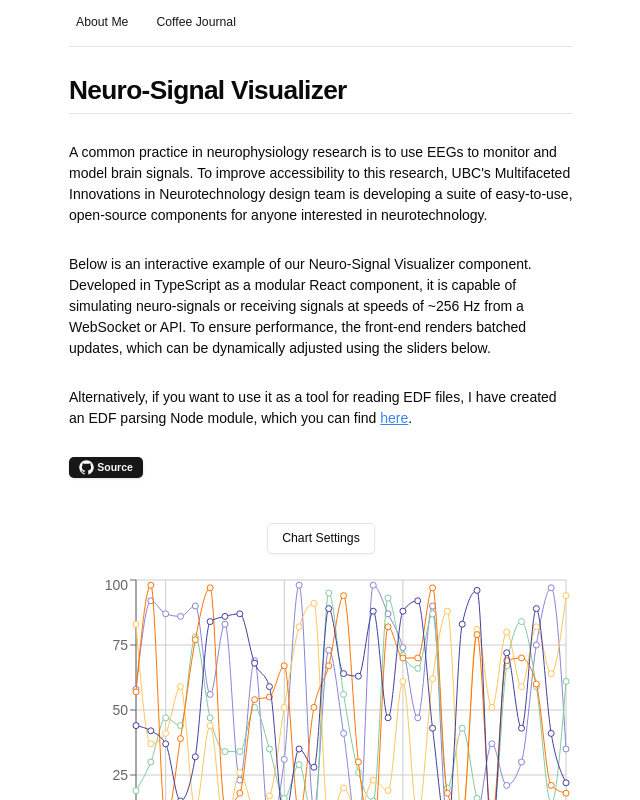
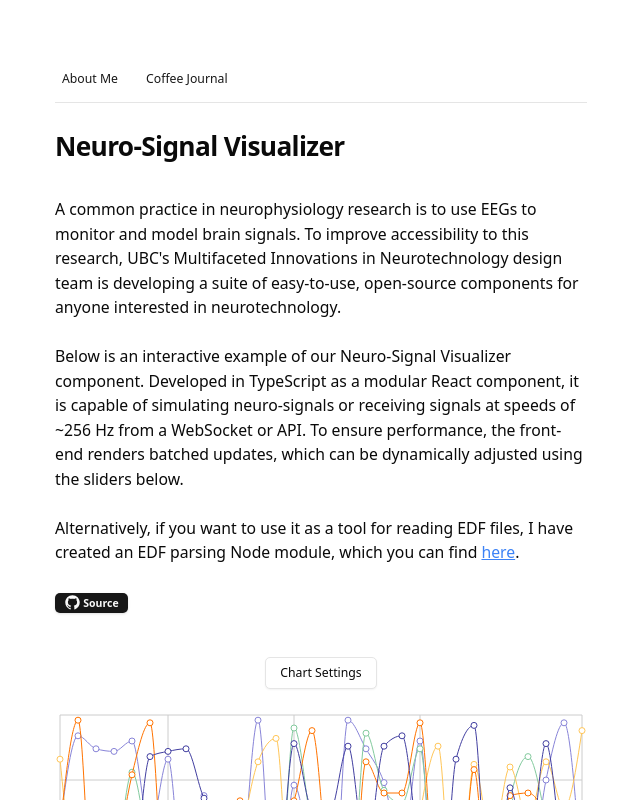
Before and after one commit to yood2/yood2.github.io, a Next.js app: page /neuro in a window 1280 px wide. Shown: the top 800 px of the page, without its empty margins (319-959 px from the left). Built offline with nearby package versions, Linux system fonts and the light colour scheme.

Commit message:
updated dimensions again

```diff
--- a/app/coffee/components/generator.tsx
+++ b/app/coffee/components/generator.tsx
@@ -34,7 +34,7 @@ export default function Generator() {
 
     return (
         <>
-            <Card className="w-[350px]">
+            <Card className="">
                 <CardHeader>
                     <CardTitle>Calculator</CardTitle>
                     <CardDescription>
--- a/app/coffee/page.tsx
+++ b/app/coffee/page.tsx
@@ -5,8 +5,17 @@ import Generator from './components/generator';
 export default function Coffee() {
     return (
         <>
-            <p>Still building!</p>
-            <Generator />
+            <div className="space-y-8 py-8">
+                <h2 className="scroll-m-20 pb-2 text-3xl font-semibold tracking-tight first:mt-0">
+                    Coffee Journal
+                </h2>
+                <p className="text-base sm:text-lg">
+                    Still building! This is where I plan to put my coffee notes.
+                </p>
+            </div>
+            <div>
+                <Generator />
+            </div>
         </>
     );
 }
--- a/app/layout.tsx
+++ b/app/layout.tsx
@@ -27,14 +27,10 @@ export default function RootLayout({
     return (
         <html lang="en">
             <body
-                className={`${geistSans.variable} ${geistMono.variable} antialiased`}
+                className={`${geistSans.variable} ${geistMono.variable}, min-h-screen bg-background font-sans antialiased max-w-2xl mx-auto py-8 sm:py-16 px-8`}
             >
-                <div className="flex justify-center">
-                    <div className="flex flex-col space-y-8 max-w-xl">
-                        <Navbar />
-                        {children}
-                    </div>
-                </div>
+                <Navbar />
+                {children}
             </body>
         </html>
     );
--- a/app/neuro/components/LineChart.tsx
+++ b/app/neuro/components/LineChart.tsx
@@ -5,6 +5,7 @@ import {
     XAxis,
     YAxis,
     Tooltip,
+    ResponsiveContainer,
 } from 'recharts';
 
 import useRenderTracker from '../hooks/useRenderTracker';
@@ -15,10 +16,11 @@ const LineCharts: React.FC<{ renderData: Props[] }> = ({ renderData }) => {
 
     return (
         <>
-            <LineChart width={500} height={300} data={renderData}>
+            <ResponsiveContainer width="100%" height={300}>
+                <LineChart data={renderData}>
                     <CartesianGrid stroke="#ccc" />
                     <XAxis dataKey="time" />
-                <YAxis />
+
                     <Tooltip />
                     <Line
                         type="monotone"
@@ -51,6 +53,7 @@ const LineCharts: React.FC<{ renderData: Props[] }> = ({ renderData }) => {
                         stroke="#413ea0"
                     />
                 </LineChart>
+            </ResponsiveContainer>
             <h2>fps: {fps}</h2>
         </>
     );
--- a/app/neuro/page.tsx
+++ b/app/neuro/page.tsx
@@ -24,29 +24,31 @@ const Git = () => (
 export default function Neuro() {
     return (
         <>
-            <h2 className="scroll-m-20 border-b pb-2 text-3xl font-semibold tracking-tight first:mt-0">
+            <div className="space-y-8 py-8">
+                <h2 className="scroll-m-20 pb-2 text-3xl font-semibold tracking-tight first:mt-0">
                     Neuro-Signal Visualizer
                 </h2>
-            <p>
-                A common practice in neurophysiology research is to use EEGs to
-                monitor and model brain signals. To improve accessibility to
-                this research, UBC&apos;s Multifaceted Innovations in
+                <p className="text-base sm:text-lg">
+                    A common practice in neurophysiology research is to use EEGs
+                    to monitor and model brain signals. To improve accessibility
+                    to this research, UBC&apos;s Multifaceted Innovations in
                     Neurotechnology design team is developing a suite of
                     easy-to-use, open-source components for anyone interested in
                     neurotechnology.
-            </p>
-            <p>
-                Below is an interactive example of our Neuro-Signal Visualizer
-                component. Developed in TypeScript as a modular React component,
-                it is capable of simulating neuro-signals or receiving signals
-                at speeds of ~256 Hz from a WebSocket or API. To ensure
-                performance, the front-end renders batched updates, which can be
-                dynamically adjusted using the sliders below.
-            </p>
-            <p>
-                Alternatively, if you want to use it as a tool for reading EDF
-                files, I have created an EDF parsing Node module, which you can
-                find{' '}
+                    <br />
+                    <br />
+                    Below is an interactive example of our Neuro-Signal
+                    Visualizer component. Developed in TypeScript as a modular
+                    React component, it is capable of simulating neuro-signals
+                    or receiving signals at speeds of ~256 Hz from a WebSocket
+                    or API. To ensure performance, the front-end renders batched
+                    updates, which can be dynamically adjusted using the sliders
+                    below.
+                    <br />
+                    <br />
+                    Alternatively, if you want to use it as a tool for reading
+                    EDF files, I have created an EDF parsing Node module, which
+                    you can find{' '}
                     <Link
                         href="https://github.com/yood2/edf-parser"
                         className="text-blue-500 underline hover:text-blue-700"
@@ -64,6 +66,7 @@ export default function Neuro() {
                     </Link>
                 </div>
                 <Chart />
+            </div>
         </>
     );
 }
--- a/app/page.tsx
+++ b/app/page.tsx
@@ -7,7 +7,7 @@ const projects: ProjectProps[] = ProjectList;
 export default function Home() {
     return (
         <>
-            <section id="about" className="space-y-4 py-4">
+            <div className="space-y-8 py-8">
                 <h1 className="scroll-m-20 text-4xl font-extrabold tracking-tight lg:text-5xl">
                     Hi, I&apos;m Daniel! 👋
                 </h1>
@@ -17,8 +17,6 @@ export default function Home() {
                     combined major in Business and Computer Science. I like fast
                     code 💻, chess ♟️, and coffee ☕️.
                 </p>
-            </section>
-            <section id="projects" className="space-y-4 py-4">
                 <h3 className="scroll-m-20 text-2xl font-semibold tracking-tight">
                     Some fun stuff I&apos;m working on:
                 </h3>
@@ -27,7 +25,7 @@ export default function Home() {
                         <Project key={index} {...project} />
                     ))}
                 </div>
-            </section>
+            </div>
         </>
     );
 }
```
Lines whose indentation alone changed are shown as unchanged.
